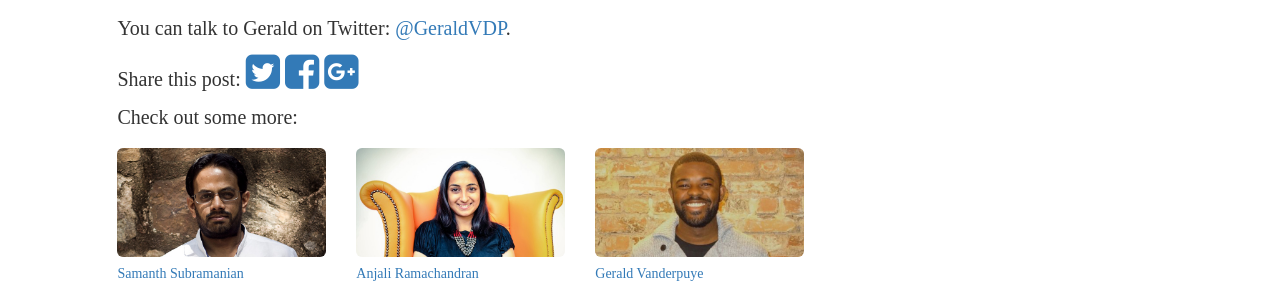
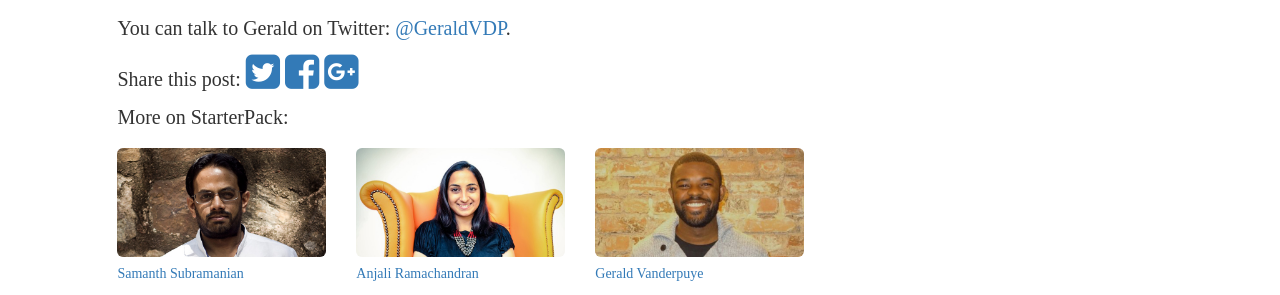
Before and after one commit to ncerovac/ncerovac.github.io, a Jekyll site: the page built from _posts/2015-04-08-gerald-vanderpuye.markdown, in a window 1280 px wide and 900 px high, scrolled down 1589 px. Shown: the part 293-588 px from the top of the window. Built offline with Jekyll 4.4.1, drawn with Linux system fonts in a browser that asks for light colours; nearby versions of some CDN libraries; some web fonts are replaced.

```diff
--- a/_includes/featured_posts.html
+++ b/_includes/featured_posts.html
@@ -1,7 +1,7 @@
 <div class="container-fluid" style="padding-left: 0px; padding-right: 0px;">
   <div class="row">
     <div class="col-md-12">
-      <p>Check out some more:</p>
+      <p>More on StarterPack:</p>
     </div>
   </div>
   <div class="row">
```
